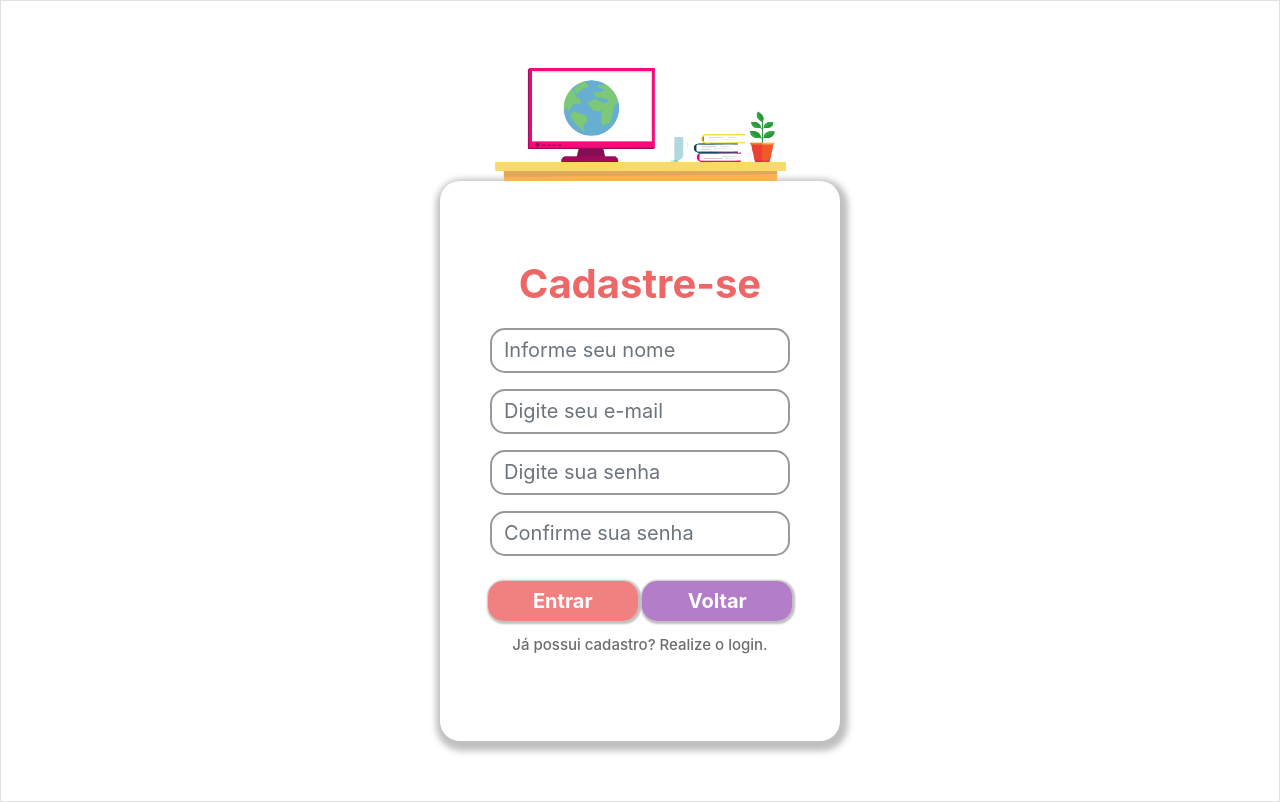
After one commit to thaysouza/Site-Doacao-Livros, a PHP site: page /cadastro.html in a window 1280 px wide. The commit adds this page. Run offline with PHP 8.4, Linux system fonts and the light colour scheme; some libraries are stand-ins or nearby versions.

Commit message:
config pag. login e cadastro

```diff
--- /dev/null
+++ b/cadastro.html
@@ -0,0 +1,82 @@
+<!DOCTYPE html>
+<html lang="pt-br">
+
+<head>
+  <meta charset="utf-8">
+  <title>Projeto</title>
+
+  <meta name="viewport" content="width=device-width, initial-scale=1" />
+  <!-- Bootstrap -->
+  <link rel="stylesheet" href="https://cdn.jsdelivr.net/npm/bootstrap@4.5.3/dist/css/bootstrap.min.css"
+    integrity="sha384-TX8t27EcRE3e/ihU7zmQxVncDAy5uIKz4rEkgIXeMed4M0jlfIDPvg6uqKI2xXr2" crossorigin="anonymous">
+  <link rel="stylesheet" href="https://use.fontawesome.com/releases/v5.3.1/css/all.css"
+    integrity="sha384-mzrmE5qonljUremFsqc01SB46JvROS7bZs3IO2EmfFsd15uHvIt+Y8vEf7N7fWAU" crossorigin="anonymous">
+ <link rel="stylesheet" href="login.css">
+</head>
+
+
+<body>
+
+  <div id="como-funciona" class="border row row-como-funciona m-0 p-0 ">
+
+    <div  style="height: 100vh;" class=" col d-flex  align-items-center justify-content-center">
+
+      <div class="text-center">
+
+      <img src="img/Como-estudar-em-casa-imagens02-removebg-preview.png" width="300px" alt="">
+
+      <div style="height:70vh;" class=" caixa-login d-flex  align-items-center justify-content-center">
+        <form action="#" method="post">
+          <h3>Cadastre-se</h3>
+
+          <div class=" form-group d-flex align-items-center justify-content-center">
+            <input class="form-control" name="email" type="email" placeholder="Informe seu nome">
+          </div>
+
+          <div class=" form-group d-flex align-items-center justify-content-center">
+            <input class="form-control" name="email" type="email" placeholder="Digite seu e-mail">
+          </div>
+
+          <div class="form-group d-flex align-items-center justify-content-center">
+            <input class="form-control" name="senha" type="password" placeholder="Digite sua senha">
+          </div>
+
+          <div class="form-group d-flex align-items-center justify-content-center">
+            <input class="form-control" name="senha" type="password" placeholder="Confirme sua senha">
+          </div>
+          <button type="submit" class="botao-cadastar btn btn-danger">Entrar</button>
+          <button type="submit" class="botao-voltar-home btn"><a style="text-decoration: none; color: white;" href="index.html">Voltar</button></a>
+          <a style="text-decoration: none;" href="#"><h5 class="fazer-cadastro" >Já possui cadastro? Realize o login.</h5></a>
+          <!--Colocar o modal em php e fazer a chamada dele aqui-->
+        </form>
+
+
+      </div>
+
+
+      </div>
+      <!--fim text-center-->
+
+    </div>
+    <!--fim col -->
+
+
+
+
+  </div>
+  <!--row principal-->
+
+
+
+
+  <!-- Bootstrap -->
+  <script src="https://code.jquery.com/jquery-3.5.1.slim.min.js"
+    integrity="sha384-DfXdz2htPH0lsSSs5nCTpuj/zy4C+OGpamoFVy38MVBnE+IbbVYUew+OrCXaRkfj"
+    crossorigin="anonymous"></script>
+  <script src="https://cdn.jsdelivr.net/npm/bootstrap@4.5.3/dist/js/bootstrap.bundle.min.js"
+    integrity="sha384-ho+j7jyWK8fNQe+A12Hb8AhRq26LrZ/JpcUGGOn+Y7RsweNrtN/tE3MoK7ZeZDyx"
+    crossorigin="anonymous"></script>
+
+</body>
+
+</html>
--- /dev/null
+++ b/login.css
@@ -0,0 +1,84 @@
+
+* {
+	margin: 0;
+	padding: 0;
+	box-sizing: border-box;
+
+}
+
+.caixa-login{
+    box-shadow: 2px 4px 6px 6px rgba(2, 2, 2, 0.25);
+    border-radius: 20px;
+    width: 400px;
+
+}
+
+.caixa-login form h3{
+    margin-bottom: 20px;
+    font-size: 40px;
+    color: #EE6666;
+    font-weight: bold;
+}
+
+.caixa-login form  input{
+    width: 300px;
+    height: 45px;
+    font-size: 20px;
+    border-radius: 15px;
+    border: 2px solid #9b9898;
+}
+
+.botao-cadastar, .botao-login{
+margin-top: 3%;
+text-align: center;
+width: 150px;
+height: 40px;
+background-color:#ee6666d2;
+border-radius:15px;
+font-size: 20px;
+padding: 5px;
+font-weight: bold;
+box-shadow: 1px 1px 2px 2px rgba(2, 2, 2, 0.25);
+color: white;
+border: none;
+}
+
+.form-control:focus {
+	border-color: #cccccc;
+	outline: 0;
+	-webkit-box-shadow: none;
+	box-shadow: none;
+  }
+
+  .fazer-cadastro{
+    margin-top: 15px;
+    font-size: 15px;
+    color: #6e6d6d;
+  }
+
+  .fazer-cadastro:hover{
+    color: #464343;
+  }
+
+
+  /*cadastro*/
+
+  .botao-voltar-home{
+    background-color:#7b1fa293;
+    margin-top: 3%;
+    text-align: center;
+    width: 150px;
+     height: 40px;
+     border-radius:15px;
+     font-size: 20px;
+     padding: 5px;
+     font-weight: bold;
+     box-shadow: 1px 1px 2px 2px rgba(2, 2, 2, 0.25);
+    color: white;
+    border: none;
+  }
+
+  .botao-voltar-home:hover{
+      color: white;
+      background-color:#7b1fa2e8;
+  }
```
Also changed, not shown: index.html (+47 -7 lines), login.html (deleted, +0 -32 lines), style.css (+26 -0 lines), img/104041346-book-shelf-template-color-vector-illustration.jpg (added), img/Como-estudar-em-casa-imagens02-removebg-preview.png (added), img/Como-estudar-em-casa-imagens02.png (added).
